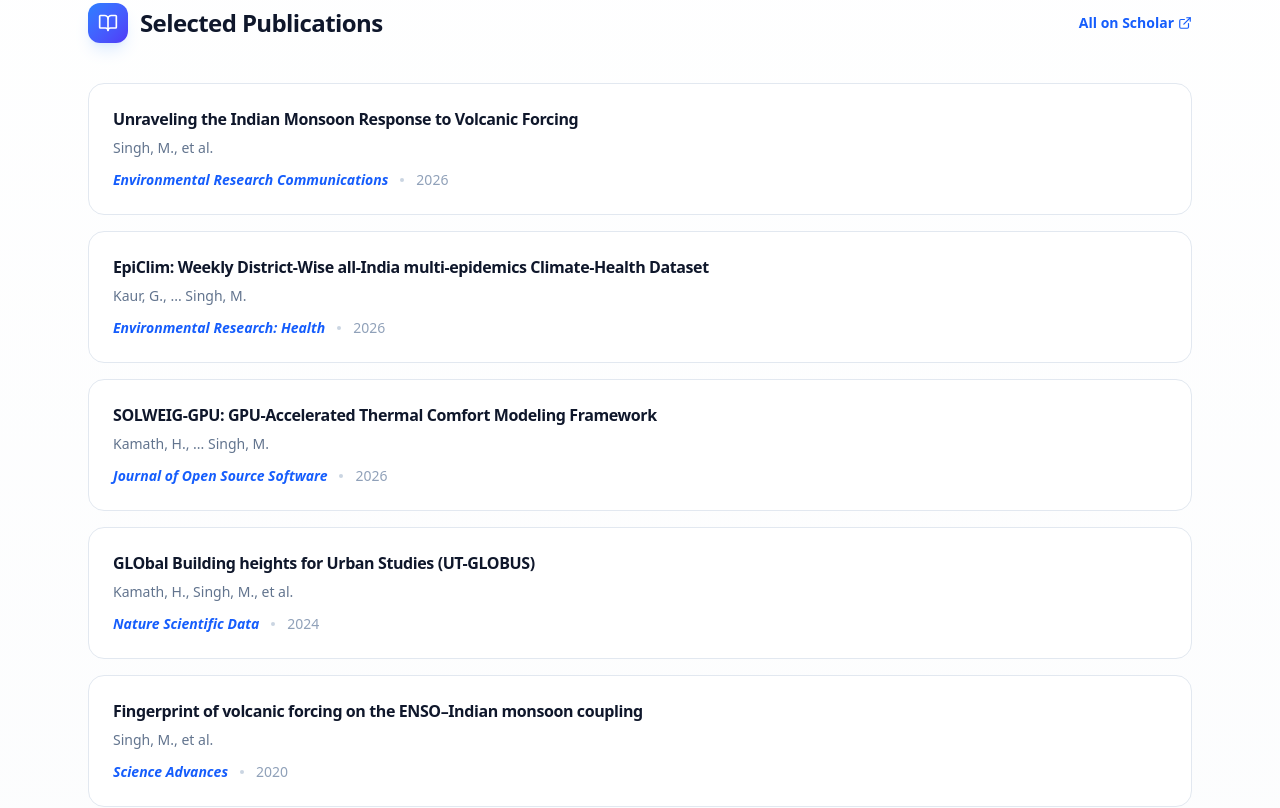
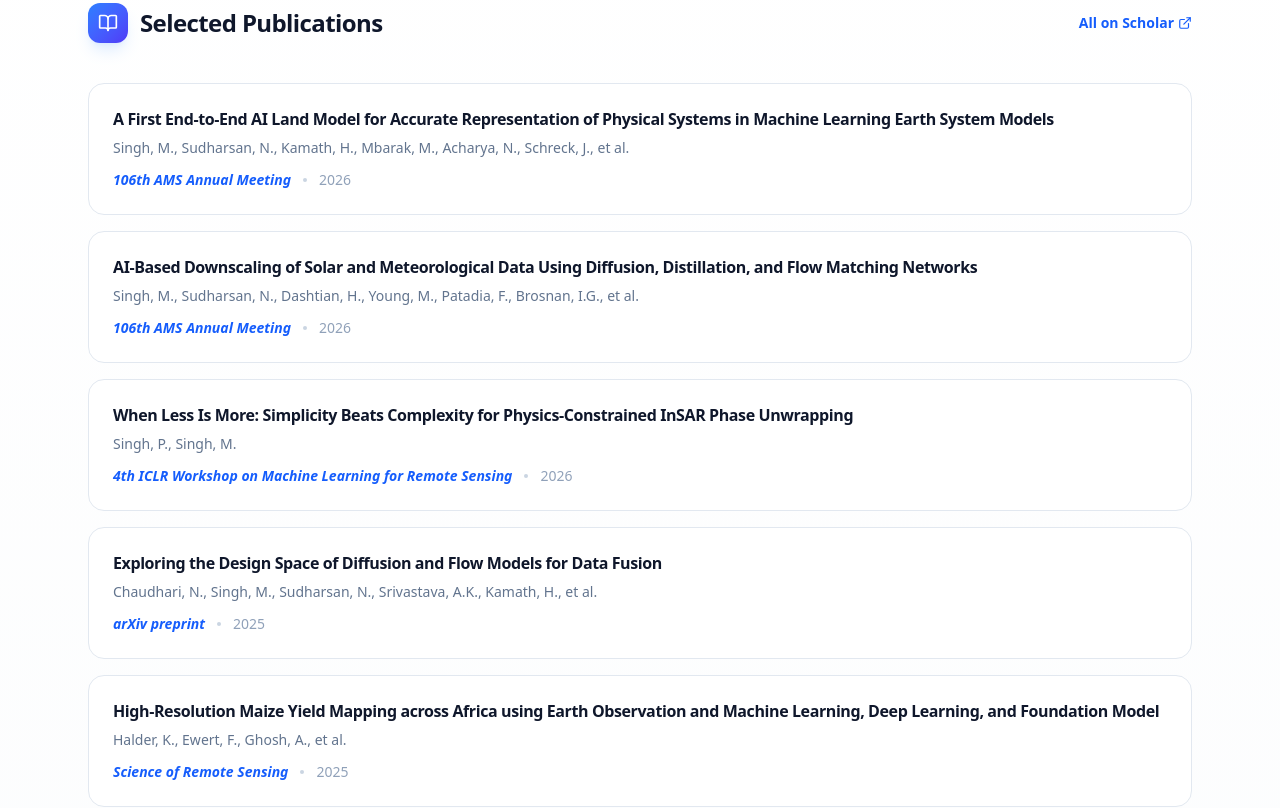
Before and after one commit to manmeet3591/manmeet3591.github.io, a Next.js app: page / in a window 1280 px wide. Shown: the part 2700-3508 px from the top of the page. Built offline with nearby package versions, Linux system fonts and the light colour scheme.

Commit message:
Update publications to AI/deep learning focus and fix Scholar link

```diff
--- a/src/app/page.tsx
+++ b/src/app/page.tsx
@@ -218,7 +218,7 @@ export default function Home() {
               <div className="flex-1 h-px bg-gradient-to-r from-slate-200 to-transparent ml-4" />
             </div>
             <a
-              href="https://scholar.google.com/citations?user=SCHOLAR_ID"
+              href="https://scholar.google.com/citations?hl=en&user=4F4aasoAAAAJ&view_op=list_works&authuser=2&sortby=pubdate"
               className="text-sm font-semibold text-blue-600 hover:text-blue-800 flex items-center gap-1 transition-colors"
             >
               All on Scholar <ExternalLink size={14} />
--- a/src/data/resume.ts
+++ b/src/data/resume.ts
@@ -121,35 +121,41 @@ export const resumeData = {
   ],
   publications: [
     {
-      title: "Unraveling the Indian Monsoon Response to Volcanic Forcing",
-      authors: "Singh, M., et al.",
-      journal: "Environmental Research Communications",
+      title: "A First End-to-End AI Land Model for Accurate Representation of Physical Systems in Machine Learning Earth System Models",
+      authors: "Singh, M., Sudharsan, N., Kamath, H., Mbarak, M., Acharya, N., Schreck, J., et al.",
+      journal: "106th AMS Annual Meeting",
       year: "2026",
     },
     {
-      title: "EpiClim: Weekly District-Wise all-India multi-epidemics Climate-Health Dataset",
-      authors: "Kaur, G., ... Singh, M.",
-      journal: "Environmental Research: Health",
+      title: "AI-Based Downscaling of Solar and Meteorological Data Using Diffusion, Distillation, and Flow Matching Networks",
+      authors: "Singh, M., Sudharsan, N., Dashtian, H., Young, M., Patadia, F., Brosnan, I.G., et al.",
+      journal: "106th AMS Annual Meeting",
       year: "2026",
     },
     {
-      title: "SOLWEIG-GPU: GPU-Accelerated Thermal Comfort Modeling Framework",
-      authors: "Kamath, H., ... Singh, M.",
+      title: "When Less Is More: Simplicity Beats Complexity for Physics-Constrained InSAR Phase Unwrapping",
+      authors: "Singh, P., Singh, M.",
+      journal: "4th ICLR Workshop on Machine Learning for Remote Sensing",
+      year: "2026",
+    },
+    {
+      title: "Exploring the Design Space of Diffusion and Flow Models for Data Fusion",
+      authors: "Chaudhari, N., Singh, M., Sudharsan, N., Srivastava, A.K., Kamath, H., et al.",
+      journal: "arXiv preprint",
+      year: "2025",
+    },
+    {
+      title: "High-Resolution Maize Yield Mapping across Africa using Earth Observation and Machine Learning, Deep Learning, and Foundation Model",
+      authors: "Halder, K., Ewert, F., Ghosh, A., et al.",
+      journal: "Science of Remote Sensing",
+      year: "2025",
+    },
+    {
+      title: "SOLWEIG-GPU: GPU-Accelerated Thermal Comfort Modeling Framework for Urban Digital Twins",
+      authors: "Kamath, H.G., Sudharsan, N., Singh, M., et al.",
       journal: "Journal of Open Source Software",
       year: "2026",
     },
-    {
-        title: "GLObal Building heights for Urban Studies (UT-GLOBUS)",
-        authors: "Kamath, H., Singh, M., et al.",
-        journal: "Nature Scientific Data",
-        year: "2024",
-    },
-    {
-        title: "Fingerprint of volcanic forcing on the ENSO–Indian monsoon coupling",
-        authors: "Singh, M., et al.",
-        journal: "Science Advances",
-        year: "2020",
-    }
   ],
   teaching: [
     {
```
